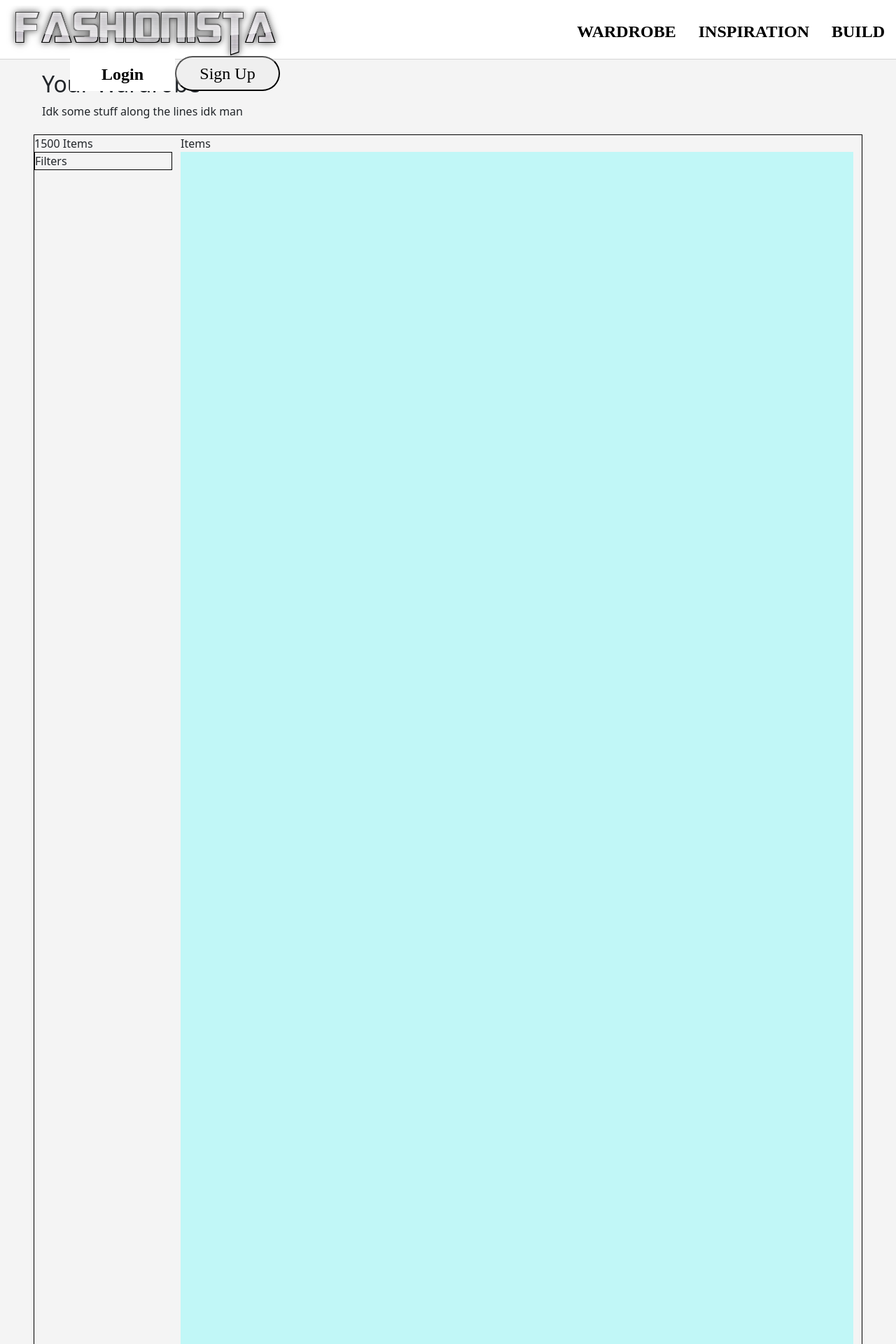
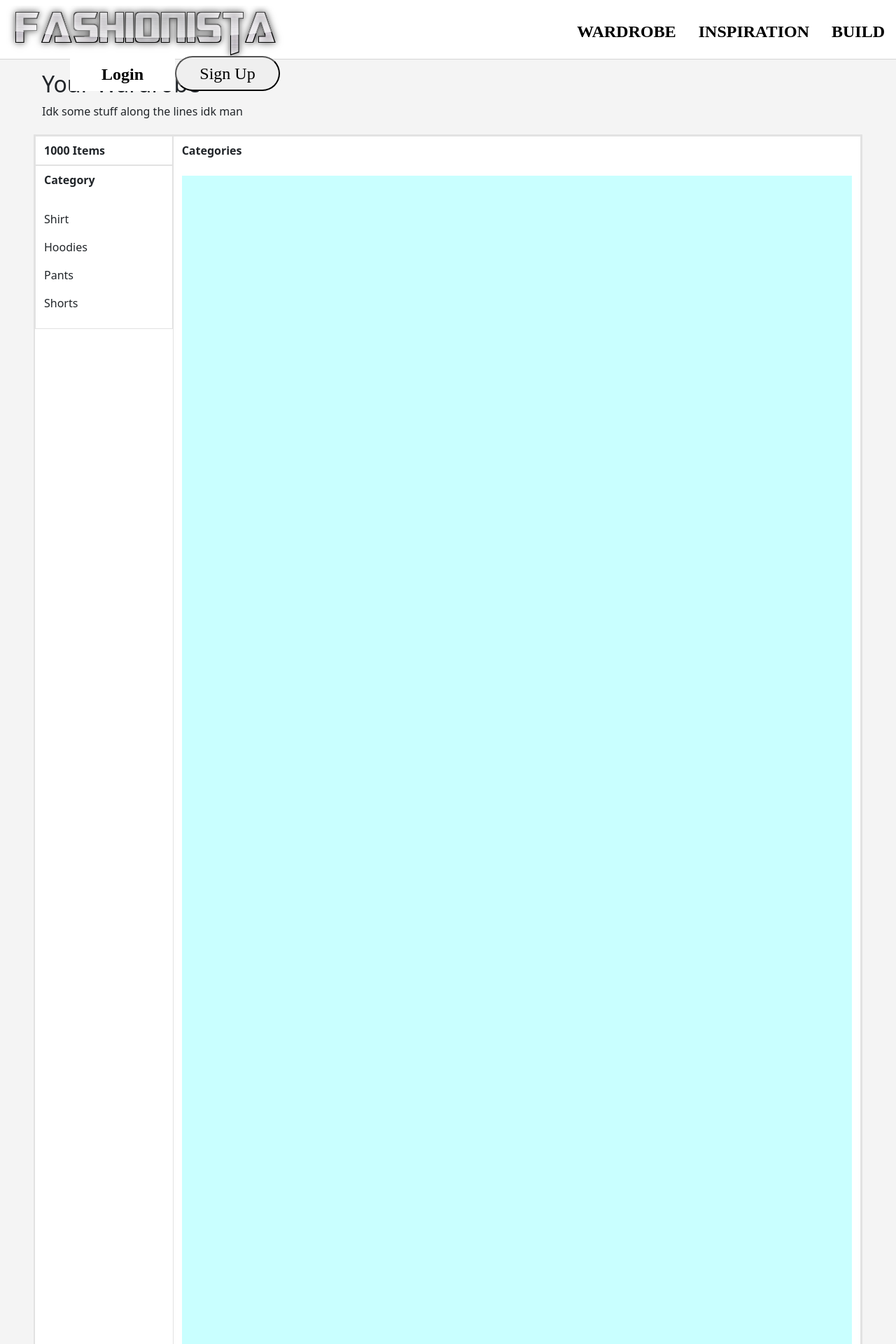
Before and after one commit to smalex-z/SureFashion, a Django app: page /wardrobe/ in a window 1280 px wide. Shown: the top 1920 px of the page at 70% size. Run offline with Django 4.2, Linux system fonts and the light colour scheme; some web fonts are replaced.

Commit message:
Wardrobe mostly ready- PrePython Work

```diff
--- a/fashionista/settings.py
+++ b/fashionista/settings.py
@@ -37,6 +37,7 @@
     "django.contrib.contenttypes",
     "django.contrib.sessions",
     "django.contrib.messages",
+    "livereload",
     "django.contrib.staticfiles",
 ]
 
@@ -48,6 +49,7 @@
     "django.contrib.auth.middleware.AuthenticationMiddleware",
     "django.contrib.messages.middleware.MessageMiddleware",
     "django.middleware.clickjacking.XFrameOptionsMiddleware",
+    'livereload.middleware.LiveReloadScript',
 ]
 
 ROOT_URLCONF = "fashionista.urls"
--- a/home/templates/home/wardrobe.html
+++ b/home/templates/home/wardrobe.html
@@ -9,11 +9,17 @@
   </div>
   <div class="row view-window">
     <div class="col-2 sidebar">
-      <div class="row">1500 Items</div>
-      <div class="row categories">Filters</div>
+      <div class="row border-box">
+        <p class="number-items">1000 Items</p>
+      </div>
+      <div class="row categories border-box">
+        <p class="fw-bold">Category</p>
+        <p class="">Shirt<br>Hoodies<br>Pants<br>Shorts</p>
+      </div>
     </div>
-    <div class="col-10">
-      Items
+    <div class="col-10 border-box">
+      <p class="fw-bold">Categories</p>
+
       <div class="spacer"></div>
     </div>
   </div>
--- a/static/styles/general.css
+++ b/static/styles/general.css
@@ -25,6 +25,20 @@
   margin-bottom: 16px;
 }
 
+.view-window {
+  border: rgb(226, 226, 226) solid 2px;
+  background-color: white;
+  margin: 0;
+  padding: 0;
+  height: 100%;
+  font-size: medium;
+  line-height: 40px;
+}
+
+.border-box{
+  border: rgb(226, 226, 226) solid 1px;
+}
+
 .sidebar {
   /* make the sidebar sticky */
   position: -webkit-sticky; /* Required for Safari */
@@ -33,14 +47,12 @@
   top: 85px;
 }
 
-.view-window {
-  border: black solid 1px;
-  margin: 0;
-  padding: 0;
-  height: 100%
+.number-items {
+  font-size: 16px;
+  font-weight: bold;
+  margin: 0px;
 }
 
 .categories {
-  flex: 1;
-  border: black solid 1px;
+  font-size: 16px;
 }
```
